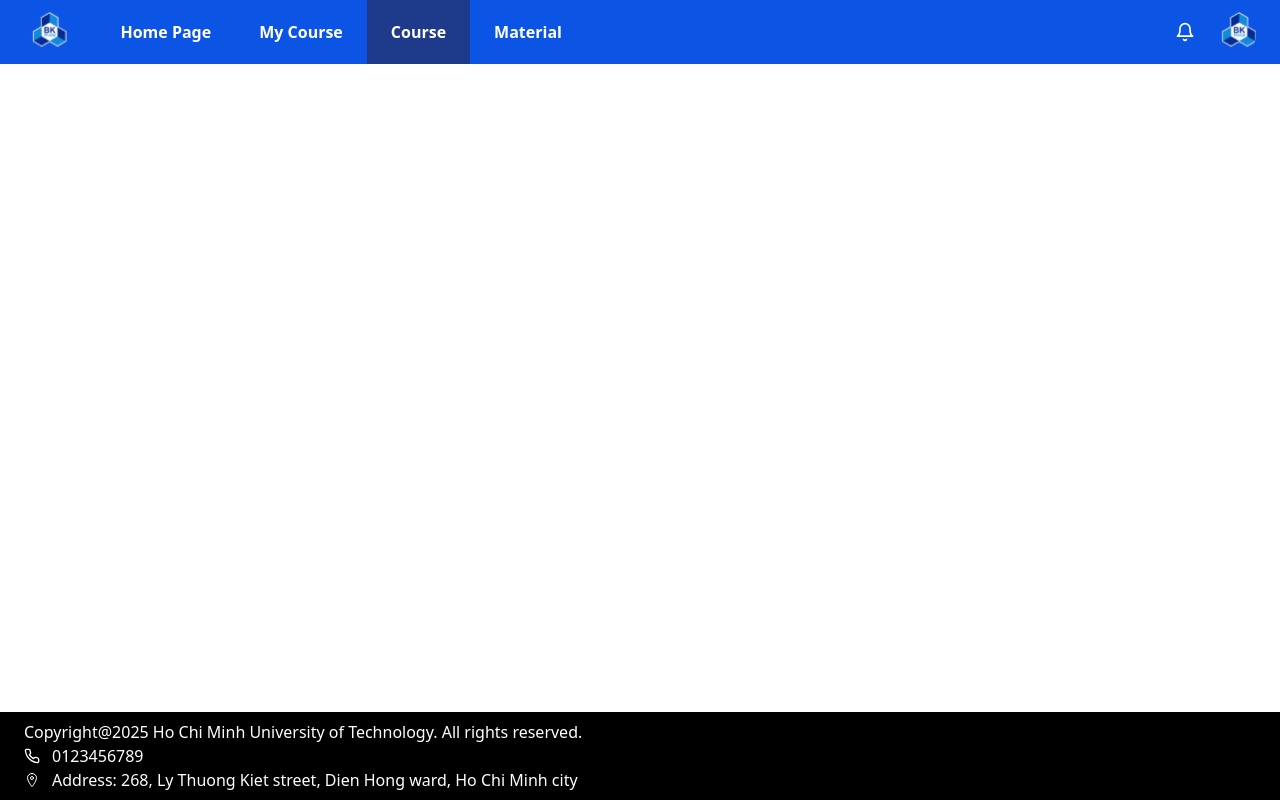
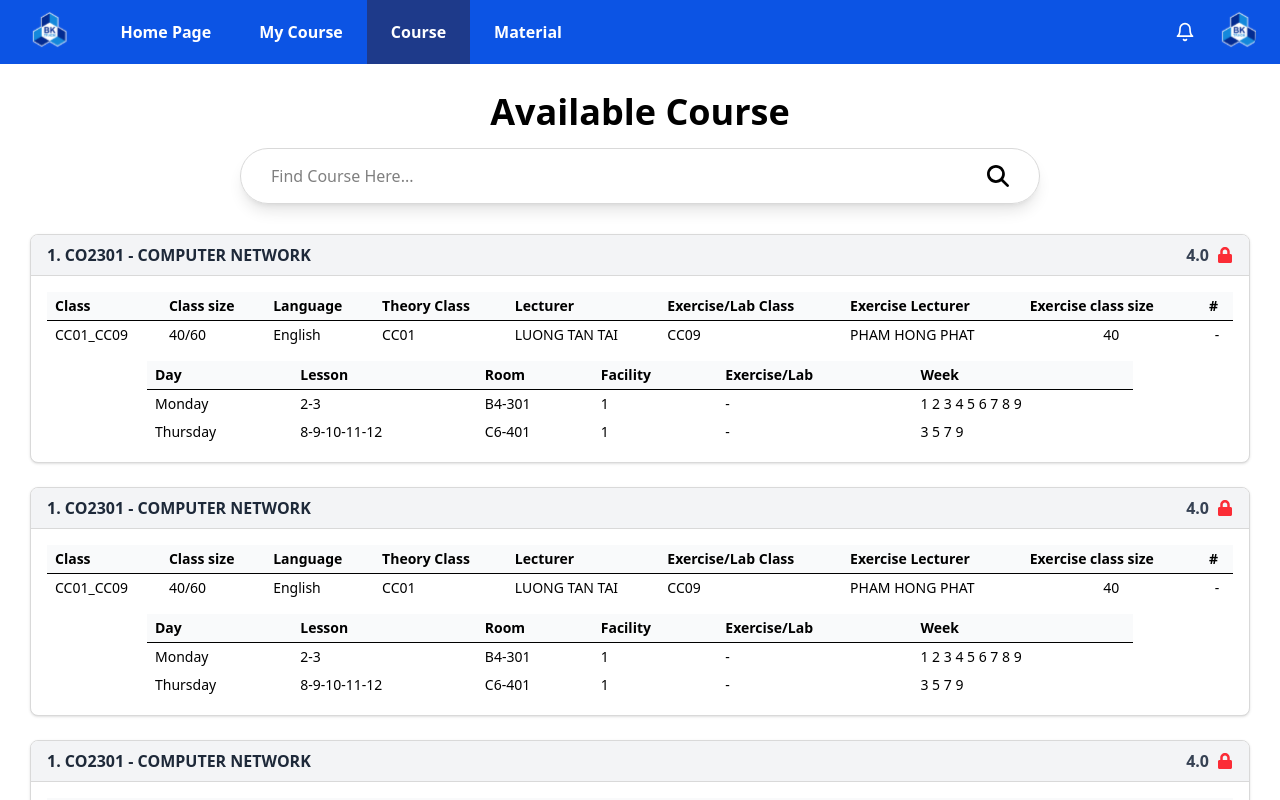
Before and after one commit to tantailuong099-cloud/CO3001_Project_FrontEnd, a Next.js app: page /program in a window 1280 px wide. Shown: the top 800 px of the page. Built offline with nearby package versions, Linux system fonts and the light colour scheme.

Commit message:
Add material & program demo page

```diff
--- a/src/app/(pages)/admin/program/page.tsx
+++ b/src/app/(pages)/admin/program/page.tsx
@@ -1,3 +1,4 @@
+import Search from "@/app/components/search/Search";
 import type { Metadata } from "next";
 
 export const metadata: Metadata = {
@@ -6,5 +7,18 @@ export const metadata: Metadata = {
 };
 
 export default function ProgramAdminPage() {
-  return <></>;
+    return (
+      <>
+        <div className="py-7 mx-auto">
+          <div className="flex flex-col items-center justify-center space-y-4">
+            <h1 className="text-4xl font-bold">Available Course</h1>
+
+            <Search placeholder="Find Course Here..." />
+          </div>
+
+
+
+        </div>
+      </>
+    );
 }
--- a/src/app/(pages)/courses/page.tsx
+++ b/src/app/(pages)/courses/page.tsx
@@ -6,5 +6,7 @@ export const metadata: Metadata = {
 };
 
 export default function CoursePage() {
-  return <></>;
+  return (
+    <></>
+  );
 }
--- a/src/app/(pages)/materials/page.tsx
+++ b/src/app/(pages)/materials/page.tsx
@@ -1,3 +1,5 @@
+import MaterialsCard from "@/app/components/card/MaterialsCard";
+import Search from "@/app/components/search/Search";
 import type { Metadata } from "next";
 
 export const metadata: Metadata = {
@@ -6,7 +8,20 @@ export const metadata: Metadata = {
 };
 
 export default function MaterialsPage() {
-  return <>
-    <h1>Materials</h1>
-  </>;
+  return (
+    <>
+      <div className="py-7 px-[30px]">
+        <div className="flex flex-col items-center justify-center space-y-4">
+          <h1 className="text-4xl font-bold">Material Library</h1>
+
+          <Search placeholder="Search Book Name" />
+        </div>
+        <div className="grid grid-cols-5 gap-6 mt-[30px]">
+          {Array.from({ length: 16 }).map((_, index) => (
+            <MaterialsCard key={index}/>
+          ))}
+        </div>
+      </div>
+    </>
+  );
 }
--- a/src/app/(pages)/program/page.tsx
+++ b/src/app/(pages)/program/page.tsx
@@ -1,3 +1,5 @@
+import ProgramCard1 from "@/app/components/card/ProgramCard_1";
+import Search from "@/app/components/search/Search";
 import type { Metadata } from "next";
 
 export const metadata: Metadata = {
@@ -6,5 +8,22 @@ export const metadata: Metadata = {
 };
 
 export default function ProgramPage() {
-  return <></>;
+    return (
+    <>
+      <div className="py-7 px-[30px]">
+        <div className="flex flex-col items-center justify-center space-y-4">
+          <h1 className="text-4xl font-bold">Available Course</h1>
+
+          <Search placeholder="Find Course Here..." />
+        </div>
+        <div className="grid grid-cols-1 gap-6 mt-[30px]">
+          {Array.from({ length: 16 }).map((_, index) => (
+            <ProgramCard1 key={index}/>
+          ))}
+        </div>
+
+
+      </div>
+    </>
+  );
 }
--- a/src/app/components/card/MaterialsCard.tsx
+++ b/src/app/components/card/MaterialsCard.tsx
@@ -1,3 +1,36 @@
+import Image from "next/image";
+import Link from "next/link";
+// import { Download, BookOpen } from "lucide-react"; // icon từ lucide-react
+
 export default function MaterialsCard() {
-  return <></>;
+
+  return (
+    <Link
+      className="bg-white rounded-2xl shadow-md hover:shadow-xl transition p-4 flex flex-col border-1 border-[#D9D9D9]"
+      href={`/materials/adsd`}
+    >
+      {/* Ảnh minh họa */}
+      <div className="relative w-auto h-60 rounded-xl overflow-hidden mb-4">
+        <Image
+          src="/image/demo_materials.png"
+          alt="Vật Lý 1"
+          fill
+          className="object-contain"
+          priority
+        />
+      </div>
+
+      {/* Nội dung */}
+      <div className="flex-1 flex flex-col justify-between border-t  border-[#D9D9D9]">
+        <div>
+          <h2 className="text-lg font-semibold text-gray-800 mb-1">
+            Vật Lý 1
+          </h2>
+          <p className="text-gray-500 text-sm">
+            Tài liệu môn Vật Lý 1 - Đại học Bách Khoa
+          </p>
+        </div>
+      </div>
+    </Link>
+  );
 }
--- a/src/app/components/card/ProgramCard_1.tsx
+++ b/src/app/components/card/ProgramCard_1.tsx
@@ -1,3 +1,89 @@
+import { FaLock } from "react-icons/fa";
+
 export default function ProgramCard1() {
-  return <></>;
+  return (
+    <div className="border-1 border-[#D9D9D9] rounded-lg overflow-hidden bg-white shadow-sm">
+      {/* Header */}
+      <div className="flex items-center justify-between bg-gray-100 px-4 py-2 border-b border-[#D9D9D9]">
+        <h2 className="font-semibold text-gray-800">
+          1. CO2301 - COMPUTER NETWORK
+        </h2>
+        <div className="flex items-center space-x-2">
+          <span className="font-semibold text-gray-700">4.0</span>
+          <FaLock className="text-red-500" />
+        </div>
+      </div>
+
+      {/* Body */}
+      <div className="p-4 text-sm">
+        {/* Bảng thông tin chính */}
+        <div className="overflow-x-auto">
+          <table className="w-full  border-gray-300 text-left">
+            <thead className="bg-gray-50 border-b border-[#000000]">
+              <tr>
+                <th className=" px-2 py-1">Class</th>
+                <th className=" px-2 py-1">Class size</th>
+                <th className=" px-2 py-1">Language</th>
+                <th className=" px-2 py-1">Theory Class</th>
+                <th className=" px-2 py-1">Lecturer</th>
+                <th className=" px-2 py-1">Exercise/Lab Class</th>
+                <th className=" px-2 py-1">Exercise Lecturer</th>
+                <th className=" px-2 py-1">Exercise class size</th>
+                <th className=" px-2 py-1">#</th>
+              </tr>
+            </thead>
+
+            <tbody>
+              <tr>
+                <td className=" px-2 py-1">CC01_CC09</td>
+                <td className=" px-2 py-1">40/60</td>
+                <td className=" px-2 py-1">English</td>
+                <td className=" px-2 py-1">CC01</td>
+                <td className=" px-2 py-1">LUONG TAN TAI</td>
+                <td className=" px-2 py-1">CC09</td>
+                <td className=" px-2 py-1">PHAM HONG PHAT</td>
+                <td className=" px-2 py-1 text-center">40</td>
+                <td className=" px-2 py-1 text-center">-</td>
+              </tr>
+            </tbody>
+          </table>
+        </div>
+
+        {/* Bảng lịch học */}
+        <div className="mt-3  px-[100px]">
+          <table className="w-full text-sm text-left">
+            <thead className="bg-gray-50 border-b border-[#000000]">
+              <tr>
+                <th className=" px-2 py-1">Day</th>
+                <th className=" px-2 py-1">Lesson</th>
+                <th className=" px-2 py-1">Room</th>
+                <th className=" px-2 py-1">Facility</th>
+                <th className=" px-2 py-1">Exercise/Lab</th>
+                <th className=" px-2 py-1">Week</th>
+              </tr>
+            </thead>
+
+            <tbody>
+              <tr>
+                <td className=" px-2 py-1">Monday</td>
+                <td className=" px-2 py-1">2-3</td>
+                <td className=" px-2 py-1">B4-301</td>
+                <td className=" px-2 py-1">1</td>
+                <td className=" px-2 py-1">-</td>
+                <td className=" px-2 py-1">1 2 3 4 5 6 7 8 9</td>
+              </tr>
+              <tr>
+                <td className=" px-2 py-1">Thursday</td>
+                <td className=" px-2 py-1">8-9-10-11-12</td>
+                <td className=" px-2 py-1">C6-401</td>
+                <td className=" px-2 py-1">1</td>
+                <td className=" px-2 py-1">-</td>
+                <td className=" px-2 py-1">3 5 7 9</td>
+              </tr>
+            </tbody>
+          </table>
+        </div>
+      </div>
+    </div>
+  );
 }
--- a/src/app/components/header/Avatar.tsx
+++ b/src/app/components/header/Avatar.tsx
@@ -13,7 +13,7 @@ export default function Avatar() {
       </button>
 
       {/* Logo */}
-      <Link href="/" className="flex items-center">
+      <Link href="/profile" className="flex items-center">
         <Image
           src="/image/logo.svg"
           alt="Bach Khoa University Logo"
--- /dev/null
+++ b/src/app/components/search/Search.tsx
@@ -0,0 +1,44 @@
+'use client'
+
+import { useRouter, useSearchParams } from "next/navigation";
+import { FaMagnifyingGlass } from "react-icons/fa6";
+
+export default function Search(props: {placeholder: string}) {
+  // const router = useRouter();
+  // const searchParams = useSearchParams();
+
+  const { placeholder } = props;
+
+
+  // const handleSearch = (event: any) => {
+  //   event.preventDefault();
+  //   const keyword = event.target.keyword.value;
+  //   console.log(keyword);
+  //   router.push(`/search?keyword=${keyword}`);
+  // }
+
+
+  return (
+    <>
+      <form
+        className="shadow-lg border-1 border-[#D9D9D9] rounded-[50px] w-[800px] py-[15px] px-[30px] flex items-center "
+        // onSubmit={handleSearch}
+      >
+        <input
+          type="text"
+          name="keyword"
+          placeholder={placeholder}
+          className="order-1 text-[16px] font-[500] text-black bg-transparent outline-none flex-1"
+          // defaultValue={searchParams.get('keyword') || ""}
+        />
+        <button
+          type="submit"
+          className="order-2 text-[22px] text-black"
+        >
+          <FaMagnifyingGlass />
+        </button>
+
+      </form>
+    </>
+  );
+}
```
Also changed, not shown: public/image/demo_materials.png (added).
